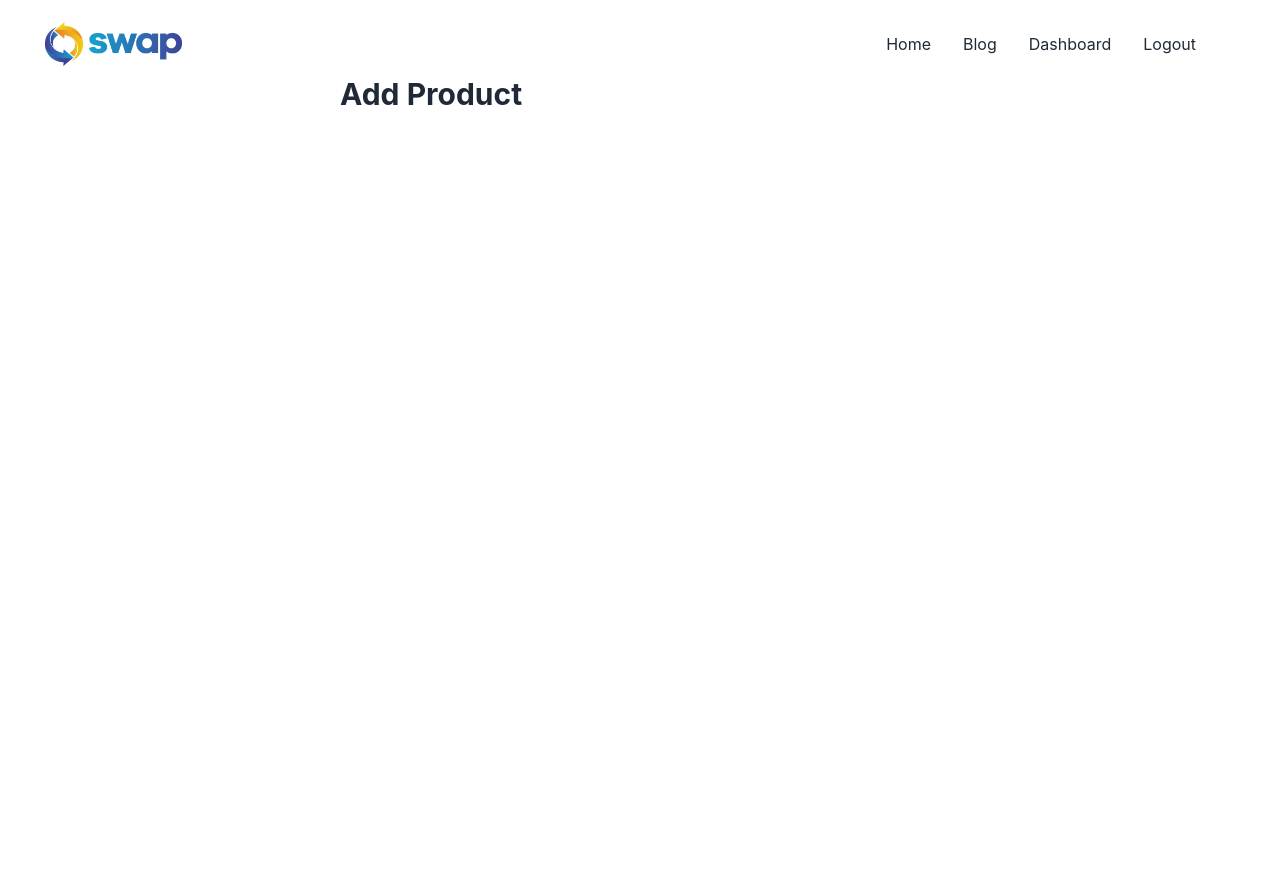
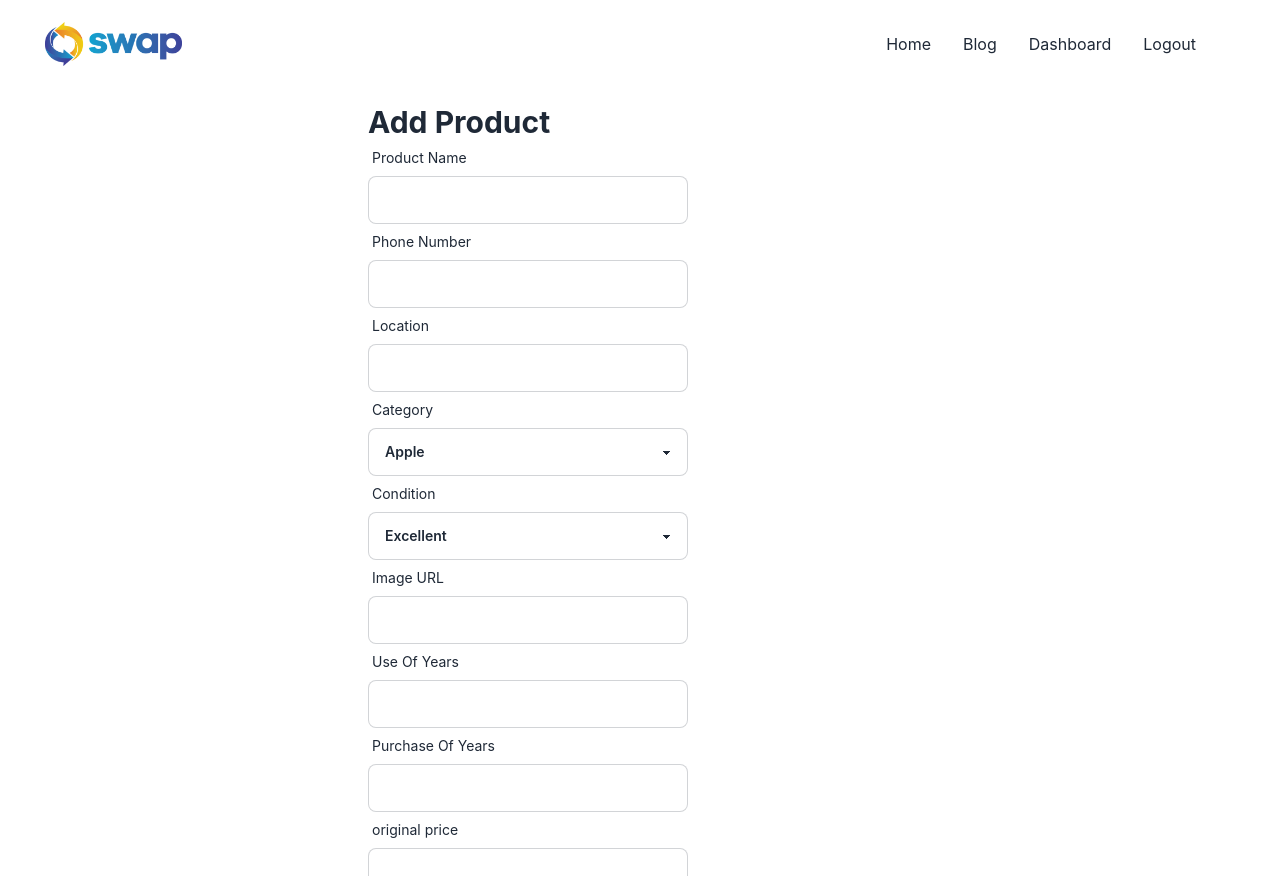
Before and after one commit to Morsalin3/resale-client, a React (Create React App) app: page /dashboard/addaproduct in a window 1280 px wide. Built offline with nearby package versions, Linux system fonts and the light colour scheme; no server answers; sample sign-in values are in the browser's storage.

Commit message:
fetch token and signup

```diff
--- a/package.json
+++ b/package.json
@@ -9,6 +9,7 @@
     "axios": "^1.2.0",
     "daisyui": "^2.42.1",
     "firebase": "^9.14.0",
+    "moment": "^2.29.4",
     "react": "^18.2.0",
     "react-dom": "^18.2.0",
     "react-hook-form": "^7.39.5",
--- a/src/Layout/DashboardLayout.js
+++ b/src/Layout/DashboardLayout.js
@@ -23,7 +23,7 @@ const DashboardLayout = () => {
                 </div>
                 <div className="drawer-side">
                     <label htmlFor="dashboard-drawer" className="drawer-overlay"></label>
-                    <ul className="menu p-4 w-80 text-base-content font-bold">
+                    <ul className="menu p-4 w-80 bg-base-100 text-base-content font-bold">
 
                     { isAdmin &&
                          <>
--- a/src/Pages/Dashboard/AddProduct/AddProduct.js
+++ b/src/Pages/Dashboard/AddProduct/AddProduct.js
@@ -1,9 +1,140 @@
-import React from 'react';
+import React, { useContext, useState } from 'react';
+import { useForm } from 'react-hook-form';
+import toast from 'react-hot-toast';
+import { Authcontext } from '../../../contexts/AuthProvider';
+import moment from 'moment';
+import { useNavigate } from 'react-router-dom';
 
 const AddProduct = () => {
+    const {user} = useContext(Authcontext);
+    const { register, handleSubmit, formState: { errors } } = useForm()
+    const navigate = useNavigate();
+
+    const handleProduct = data => {
+        const product = {
+            seller_name: user?.displayName,
+            email: user?.email,
+            product_name: data.product,
+            phone: data.phone,
+            location: data.location,
+            img: data.image,
+            product_condition: data.condition,
+            original_price: data.original_price,
+            resale_price: data.resale_price,
+            use_years: data.use_years,
+            purchase_years: data.purachse_years,
+            date: new Date(),
+        }
+            console.log(product)
+        //save product information to the database
+        fetch('http://localhost:5000/doctors',{
+            method: 'POST',
+            headers:{
+                'content-type':'application/json',
+                // authorization: `bearer ${localStorage.getItem('accessToken')}`
+            },
+            body: JSON.stringify(product)
+        })
+        .then(res=>res.json())
+        .then(result =>{
+            console.log(result);
+            toast.success (`${data.product} is added successfully`)
+            navigate('/dashboard/myproducts')
+        });
+
+    }
+
     return (
-        <div>
+
+
+        <div className='w-96 p-7'>
             <h3 className='text-3xl font-bold'>Add Product</h3>
+            <form onSubmit={handleSubmit(handleProduct)}>
+                <div className='form-control w-full max-w-xs'>
+                    <label className='label'><span className='label-text'>Product Name</span></label>
+                    <input type='text'{...register("product", {
+                        required: true
+                    })} className='input input-bordered w-full' />
+                </div>
+                <div className='form-control w-full max-w-xs'>
+                    <label className='label'><span className='label-text'>Phone Number</span></label>
+                    <input type='text'{...register("phone", {
+                        required: true
+                    })} className='input input-bordered w-full' />
+                    {/* {errors.email && <p className='text-error'>{errors.email.message}</p>} */}
+                </div>
+                <div className='form-control w-full max-w-xs'>
+                    <label className='label'><span className='label-text'>Location</span></label>
+                    <input type='text'{...register("location", {
+                        required: true
+                    })} className='input input-bordered w-full' />
+                    {/* {errors.email && <p className='text-error'>{errors.email.message}</p>} */}
+                </div>
+
+                <div className='form-control w-full'>
+                    <label className='label'><span className='label-text'>Category</span></label>
+                    <select
+                        {...register('category_id')}
+                        className="select input-bordered w-full max-w-xs">
+
+                        <option value="1" selected>Apple</option>
+                        <option value="2">Xiaomi</option>
+                        <option value="3">Huawei</option>
+
+                    </select>
+                </div>
+                <div className='form-control w-full'>
+                    <label className='label'><span className='label-text'>Condition</span></label>
+                    <select
+                        {...register('condition')}
+                        className="select input-bordered w-full max-w-xs">
+                        <option value="Excellent" selected>Excellent</option>
+                        <option value="Good">Good</option>
+                        <option value="Fair">Fair</option>
+                    </select>
+                </div>
+                <div className='form-control w-full max-w-xs'>
+                    <label className='label'><span className='label-text'>Image URL</span></label>
+                    <input type='text'{...register("image", {
+                        required: true
+                    })} className='input input-bordered w-full' />
+                    {/* {errors.img && <p className='text-error'>{errors.img.message}</p>} */}
+                </div>
+                <div className='form-control w-full max-w-xs'>
+                    <label className='label'><span className='label-text'>Use Of Years</span></label>
+                    <input type='text'{...register("use_years", {
+                        required: true
+                    })} className='input input-bordered w-full' />
+                </div>
+                <div className='form-control w-full max-w-xs'>
+                    <label className='label'><span className='label-text'>Purchase Of Years</span></label>
+                    <input type='text'{...register("purachse_years", {
+                        required: true
+                    })} className='input input-bordered w-full' />
+                </div>
+                <div className='form-control w-full max-w-xs'>
+                    <label className='label'><span className='label-text'>original price</span></label>
+                    <input type='text'{...register("original_price", {
+                        required: true
+                    })} className='input input-bordered w-full' />
+                </div>
+                <div className='form-control w-full max-w-xs'>
+                    <label className='label'><span className='label-text'>Resale Price</span></label>
+                    <input type='text'{...register("resale_price", {
+                        required: true
+                    })} className='input input-bordered w-full' />
+                </div>
+                <div className='form-control w-full max-w-xs'>
+                    <label className='label'><span className='label-text'>Description</span></label>
+                    <textarea type='text'{...register("description", {
+                        required: true
+                    })} className='input input-bordered w-full' />
+
+                </div>
+
+                <input className='btn btn-info w-full mt-8' value='Add Product' type="submit" />
+
+            </form>
         </div>
     );
 };
--- a/src/Pages/SignUp/SingUp.js
+++ b/src/Pages/SignUp/SingUp.js
@@ -1,13 +1,14 @@
 import React, { useContext, useState } from 'react';
 import { useForm } from 'react-hook-form';
 import toast from 'react-hot-toast';
-import { Link } from 'react-router-dom';
+import { Link, useLocation, useNavigate } from 'react-router-dom';
 import { Authcontext } from '../../contexts/AuthProvider';
 
 const SingUp = () => {
     const { register, formState: { errors },reset, handleSubmit } = useForm();
     const {createUser, updateUser} = useContext(Authcontext)
     const [signUpError, setSignUpError] =useState('')
+    const navigate = useNavigate();
 
     const handleSignUp = data => {
         console.log(data)
@@ -46,8 +47,20 @@ const SingUp = () => {
         })
         .then(res=>res.json())
         .then(data=>{
+            getUserToken(email);
             console.log('save user',data);
 
+        })
+    };
+
+    const getUserToken = email =>{
+        fetch(`http://localhost:5000/jwt?email=${email}`)
+        .then(res => res.json())
+        .then(data=>{
+            if(data.accessToken){
+                localStorage.setItem('accessToken', data.accessToken)
+                navigate('/')
+            }
         })
     }
 
```
Also changed, not shown: 1 other file (tests, documents, lock files or other folders).
